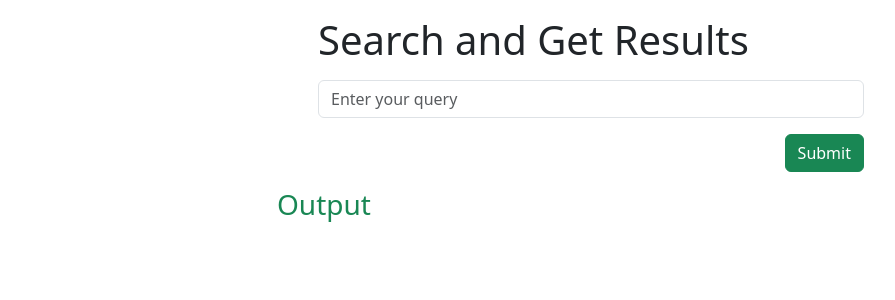
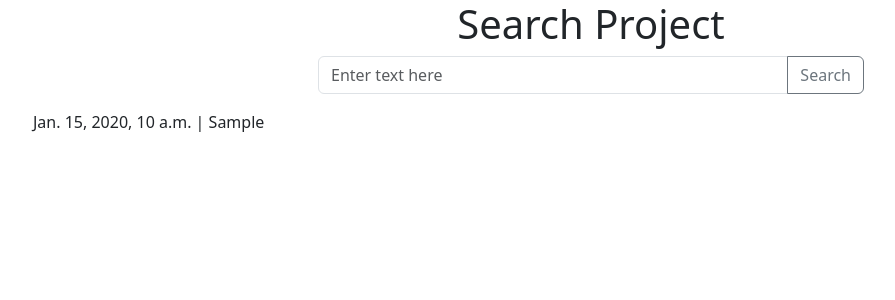
Before and after one commit to mehmedkadric/search-project, a Django app: page / in a window 1280 px wide. Shown: the top 300 px of the page, without its empty margins (49-944 px from the left). Run offline with Django 5.2, Linux system fonts and the light colour scheme; tables that the repository leaves empty hold one stand-in row (values such as "Sample post").

Commit message:
New form

```diff
--- a/main/forms.py
+++ b/main/forms.py
@@ -2,11 +2,12 @@
 
 from django import forms
 from .models import Search
+
 
 class SearchForm(forms.ModelForm):
     class Meta:
         model = Search
         fields = ['query']
         widgets = {
-            'query': forms.TextInput(attrs={'placeholder': 'Enter text here'})
+            'query': forms.TextInput(attrs={'class': 'form-control', 'placeholder': 'Enter text here'})
         }
--- a/main/templates/search.html
+++ b/main/templates/search.html
@@ -3,35 +3,64 @@
 <head>
     <meta charset="UTF-8">
     <meta name="viewport" content="width=device-width, initial-scale=1.0">
-    <link href="https://cdn.jsdelivr.net/npm/bootstrap@5.3.3/dist/css/bootstrap.min.css" rel="stylesheet" integrity="sha384-QWTKZyjpPEjISv5WaRU9OFeRpok6YctnYmDr5pNlyT2bRjXh0JMhjY6hW+ALEwIH" crossorigin="anonymous">
-    <script src="https://cdn.jsdelivr.net/npm/bootstrap@5.3.3/dist/js/bootstrap.bundle.min.js" integrity="sha384-YvpcrYf0tY3lHB60NNkmXc5s9fDVZLESaAA55NDzOxhy9GkcIdslK1eN7N6jIeHz" crossorigin="anonymous"></script>
-    <title>Search</title>
+    <link href="https://cdn.jsdelivr.net/npm/bootstrap@5.3.3/dist/css/bootstrap.min.css" rel="stylesheet"
+          integrity="sha384-QWTKZyjpPEjISv5WaRU9OFeRpok6YctnYmDr5pNlyT2bRjXh0JMhjY6hW+ALEwIH" crossorigin="anonymous">
+    <script src="https://cdn.jsdelivr.net/npm/bootstrap@5.3.3/dist/js/bootstrap.bundle.min.js"
+            integrity="sha384-YvpcrYf0tY3lHB60NNkmXc5s9fDVZLESaAA55NDzOxhy9GkcIdslK1eN7N6jIeHz"
+            crossorigin="anonymous"></script>
+    <title> Search </title>
 </head>
 <body>
-    <div class="container mt-3">
-        <div class="row justify-content-center align-items-center mb-3">
-            <div class="col-md-6">
-                <h1 class="text-left mb-3">Search and Get Results</h1>
-                <form method="post">
-                    {% csrf_token %}
-                    <div class="mb-3">
-                        <input type="text" class="form-control" id="searchInput" name="query" placeholder="Enter your query" value="{{ query }}">
+<div class="container">
+    <div class="row justify-content-center align-items-center">
+        <div class="col-sm-12">
+            <a href="{% url 'main:search' %}" style="color: inherit; text-decoration: none;">
+                <h1 class="text-center">Search Project</h1>
+            </a>
         </div>
-                    <button type="submit" class="btn btn-success float-end">Submit</button>
+    </div>
+
+    <div class="row">
+        <div class="col-sm-6 offset-md-3">
+            <form method="GET" action="{% url 'main:search' %}">
+                <div class="input-group mb-3">
+                    {{ form.query }}
+                    <button class="btn btn-outline-secondary" type="submit" id="button-addon2">Search</button>
+                </div>
             </form>
         </div>
     </div>
 
-    </div>
-    <div class="row justify-content-center align-items-center mb-3">
-        <div class="col-md-6">
+    {% if dummy_data %}
     <div class="row">
-                <div class="col-auto text-success pe-0 d-flex align-items-center">
-                    <h3 class="mb-0 me-5">Output</h3>
-                </div>
-                <div class="col text-left pe-0"><h4 class="mb-0">{{ dummy_data }}</h4></div>
+        <div class="col-sm-6">
+            <h5> Result </h5>
         </div>
     </div>
+    {% endif %}
+
+    <div class="row">
+        <div class="col-sm-12">
+            {% if form.errors %}
+            <ul>
+                {% for field, errors in form.errors.items %}
+                {% for error in errors %}
+                <li>{{ field }}: {{ error }}</li>
+                {% endfor %}
+                {% endfor %}
+            </ul>
+            {% elif dummy_data %}
+            <p>{{ dummy_data }}</p>
+            {% endif %}
+        </div>
+    </div>
+
+    <div class="row">
+        {% for q in forms_no %}
+        <p>{{q.timestamp}} | {{q.query}}</p>
+        {% endfor %}
+    </div>
+
 </div>
 </body>
 </html>
--- a/main/views.py
+++ b/main/views.py
@@ -1,18 +1,37 @@
+from time import sleep
+import threading
 from django.shortcuts import render
 from .forms import SearchForm
 from faker import Faker
+from .models import Search
+
+
 fake = Faker()
 
 
+def save_search(form):
+    sleep(3) # This is just to make this task long-running
+    form.save()
+
+
 def search(request):
-    if request.method == 'POST':
-        form = SearchForm(request.POST)
-        if form.is_valid():
-            form.save()
-            dummy_data = fake.text()
-            query = request.POST['query']
-            return render(request, 'search.html', {'form': form, 'dummy_data': dummy_data, 'query': query})
-    else:
-        form = SearchForm()
+    context = {}
+    form = SearchForm(request.GET or None)
 
-    return render(request, 'search.html', {'form': form})
+    if form.is_valid():
+
+        # Option 1 - Create a thread to save the query in the background
+        background_thread = threading.Thread(target=save_search, args=(form,))
+        background_thread.start()
+
+        # Option 2 - Save the query synchronously
+        # save_search(form)
+
+        dummy_data = fake.text()
+        query = form.cleaned_data['query']
+        context['dummy_data'] = f"{query} {dummy_data}"
+
+    context['form'] = form
+
+    context['forms_no'] = Search.objects.all()
+    return render(request, 'search.html', context=context)
--- a/requirements.txt
+++ b/requirements.txt
@@ -1,5 +1,8 @@
 asgiref==3.8.1
 Django==5.0.4
+django-compat==1.0.15
+Faker==24.7.1
+python-dateutil==2.9.0.post0
 python-dotenv==1.0.1
+six==1.16.0
 sqlparse==0.4.4
-faker
```
Lines whose indentation alone changed are shown as unchanged.
